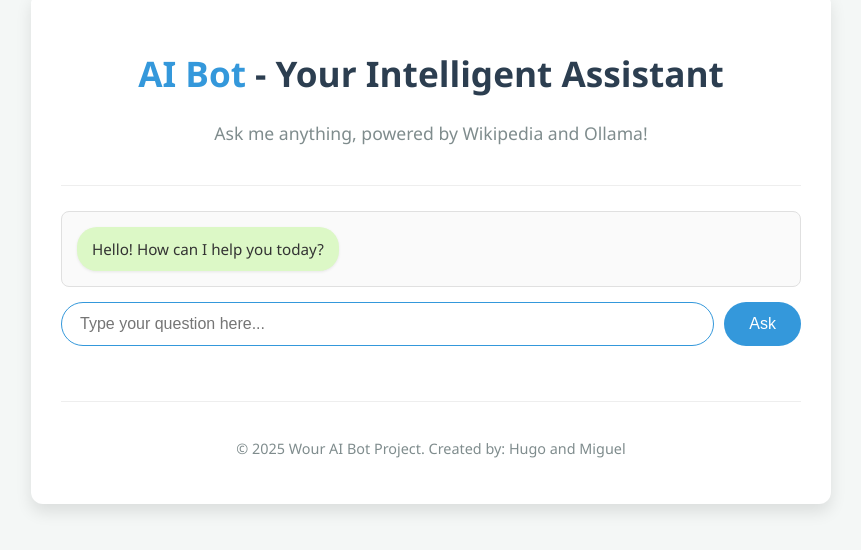
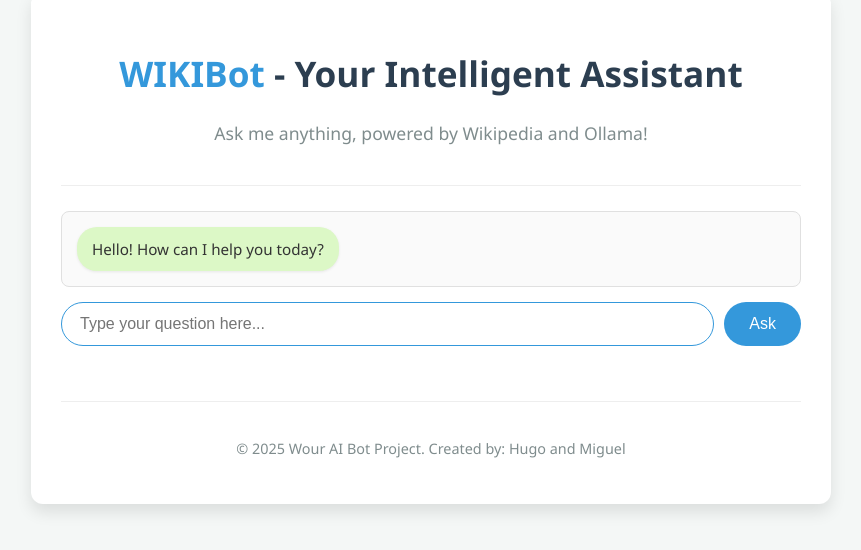
Before and after one commit to Guimaraes04/Intelligent_Bot_LLM, a plain HTML site: page frontend/index.html in a window 1280 px wide. Shown: the part 152-702 px from the top of the page, without its empty margins (209-1070 px from the left). Drawn offline with Linux system fonts and the light colour scheme.

Commit message:
fix: update header title from "AI Bot" to "WIKIBot"

```diff
--- a/frontend/index.html
+++ b/frontend/index.html
@@ -9,7 +9,7 @@
 <body>
     <div class="container">
         <header>
-            <h1><span class="highlight">AI Bot</span> - Your Intelligent Assistant</h1>
+            <h1><span class="highlight">WIKIBot</span> - Your Intelligent Assistant</h1>
             <p>Ask me anything, powered by Wikipedia and Ollama!</p>
         </header>
 
```
